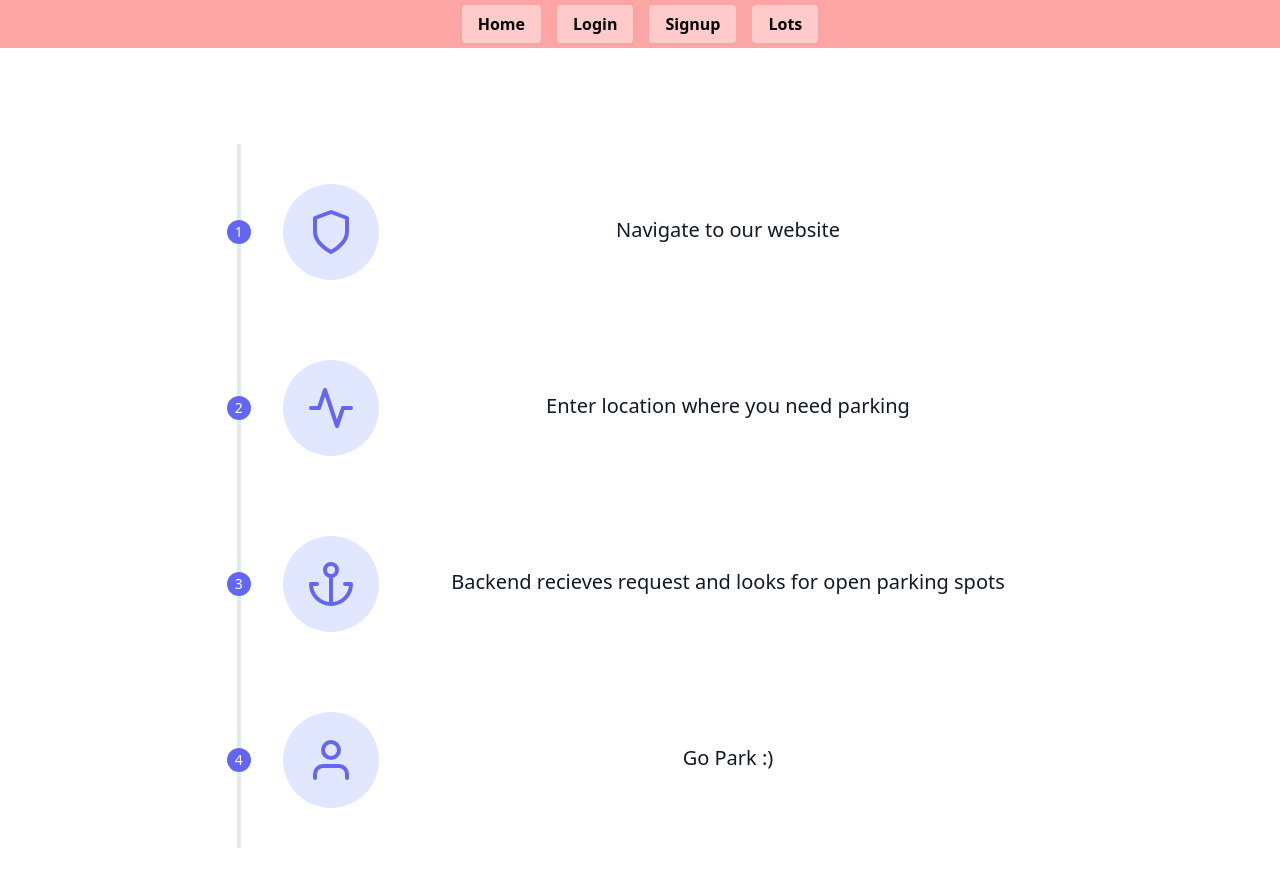
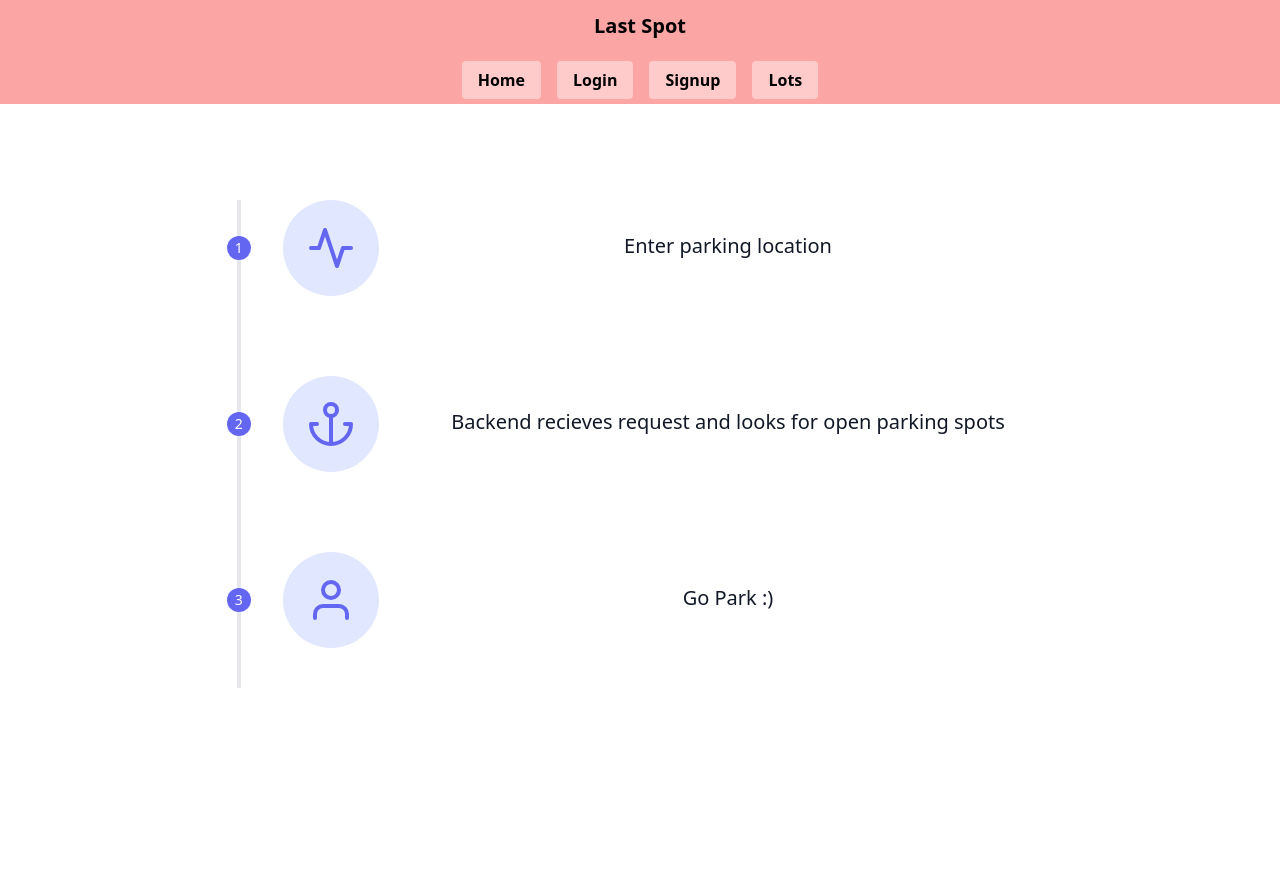
Before and after one commit to fall-hack-2022/fall-hack, a React (Create React App) app in the folder client/: page / in a window 1280 px wide. Shown: the top 886 px of the page. After the commit the page ends 800 px from the top, so only its background shows below. Built offline with nearby package versions, Linux system fonts and the light colour scheme; no server answers.

Commit message:
Changed homepage slightly

```diff
--- a/client/src/components/Header.tsx
+++ b/client/src/components/Header.tsx
@@ -11,6 +11,9 @@ function Header() {
   return (
     <div className='flex px-2 p-3 h-fit bg-red-300'>
         <div className=' mx-auto font-bold'>
+            <div className="text-center font-bold text-xl ">Last Spot<br/><br/>
+            </div>
+
         <Link to="/" className='mx-2 text-black bg-red-200 px-4 py-2 rounded hover:underline hover:bg-red-700'>Home</Link>
         {user ? <></> :
         <>
--- a/client/src/components/Homepage.tsx
+++ b/client/src/components/Homepage.tsx
@@ -3,7 +3,7 @@ function Homepage() {
     <div className="text-center">
      <section className="text-gray-600 body-font">
   <div className="container px-5 py-24 mx-auto flex flex-wrap">
-    <div className="flex relative pt-10 pb-20 sm:items-center md:w-2/3 mx-auto">
+    <div className="flex relative pb-20 sm:items-center md:w-2/3 mx-auto">
       <div className="h-full w-6 absolute inset-0 flex items-center justify-center">
         <div className="h-full w-1 bg-gray-200 pointer-events-none"></div>
       </div>
@@ -11,11 +11,11 @@ function Homepage() {
       <div className="flex-grow md:pl-8 pl-6 flex sm:items-center items-start flex-col sm:flex-row">
         <div className="flex-shrink-0 w-24 h-24 bg-indigo-100 text-indigo-500 rounded-full inline-flex items-center justify-center">
           <svg fill="none" stroke="currentColor" stroke-linecap="round" stroke-linejoin="round" stroke-width="2" className="w-12 h-12" viewBox="0 0 24 24"  data-darkreader-inline-stroke="">
-            <path d="M12 22s8-4 8-10V5l-8-3-8 3v7c0 6 8 10 8 10z"></path>
+            <path d="M22 12h-4l-3 9L9 3l-3 9H2"></path>
           </svg>
         </div>
         <div className="flex-grow sm:pl-6 mt-6 sm:mt-0">
-          <h2 className="font-medium title-font text-gray-900 mb-1 text-xl">Navigate to our website</h2>
+          <h2 className="font-medium title-font text-gray-900 mb-1 text-xl">Enter parking location</h2>
         </div>
       </div>
     </div>
@@ -24,22 +24,6 @@ function Homepage() {
         <div className="h-full w-1 bg-gray-200 pointer-events-none"></div>
       </div>
       <div className="flex-shrink-0 w-6 h-6 rounded-full mt-10 sm:mt-0 inline-flex items-center justify-center bg-indigo-500 text-white relative z-10 title-font font-medium text-sm">2</div>
-      <div className="flex-grow md:pl-8 pl-6 flex sm:items-center items-start flex-col sm:flex-row">
-        <div className="flex-shrink-0 w-24 h-24 bg-indigo-100 text-indigo-500 rounded-full inline-flex items-center justify-center">
-          <svg fill="none" stroke="currentColor" stroke-linecap="round" stroke-linejoin="round" stroke-width="2" className="w-12 h-12" viewBox="0 0 24 24"  data-darkreader-inline-stroke="">
-            <path d="M22 12h-4l-3 9L9 3l-3 9H2"></path>
-          </svg>
-        </div>
-        <div className="flex-grow sm:pl-6 mt-6 sm:mt-0">
-          <h2 className="font-medium title-font text-gray-900 mb-1 text-xl">Enter location where you need parking</h2>
-        </div>
-      </div>
-    </div>
-    <div className="flex relative pb-20 sm:items-center md:w-2/3 mx-auto">
-      <div className="h-full w-6 absolute inset-0 flex items-center justify-center">
-        <div className="h-full w-1 bg-gray-200 pointer-events-none"></div>
-      </div>
-      <div className="flex-shrink-0 w-6 h-6 rounded-full mt-10 sm:mt-0 inline-flex items-center justify-center bg-indigo-500 text-white relative z-10 title-font font-medium text-sm">3</div>
       <div className="flex-grow md:pl-8 pl-6 flex sm:items-center items-start flex-col sm:flex-row">
         <div className="flex-shrink-0 w-24 h-24 bg-indigo-100 text-indigo-500 rounded-full inline-flex items-center justify-center">
           <svg fill="none" stroke="currentColor" stroke-linecap="round" stroke-linejoin="round" stroke-width="2" className="w-12 h-12" viewBox="0 0 24 24"  data-darkreader-inline-stroke="">
@@ -56,7 +40,7 @@ function Homepage() {
       <div className="h-full w-6 absolute inset-0 flex items-center justify-center">
         <div className="h-full w-1 bg-gray-200 pointer-events-none"></div>
       </div>
-      <div className="flex-shrink-0 w-6 h-6 rounded-full mt-10 sm:mt-0 inline-flex items-center justify-center bg-indigo-500 text-white relative z-10 title-font font-medium text-sm">4</div>
+      <div className="flex-shrink-0 w-6 h-6 rounded-full mt-10 sm:mt-0 inline-flex items-center justify-center bg-indigo-500 text-white relative z-10 title-font font-medium text-sm">3</div>
       <div className="flex-grow md:pl-8 pl-6 flex sm:items-center items-start flex-col sm:flex-row">
         <div className="flex-shrink-0 w-24 h-24 bg-indigo-100 text-indigo-500 rounded-full inline-flex items-center justify-center">
           <svg fill="none" stroke="currentColor" stroke-linecap="round" stroke-linejoin="round" stroke-width="2" className="w-12 h-12" viewBox="0 0 24 24" data-darkreader-inline-stroke="">
```
